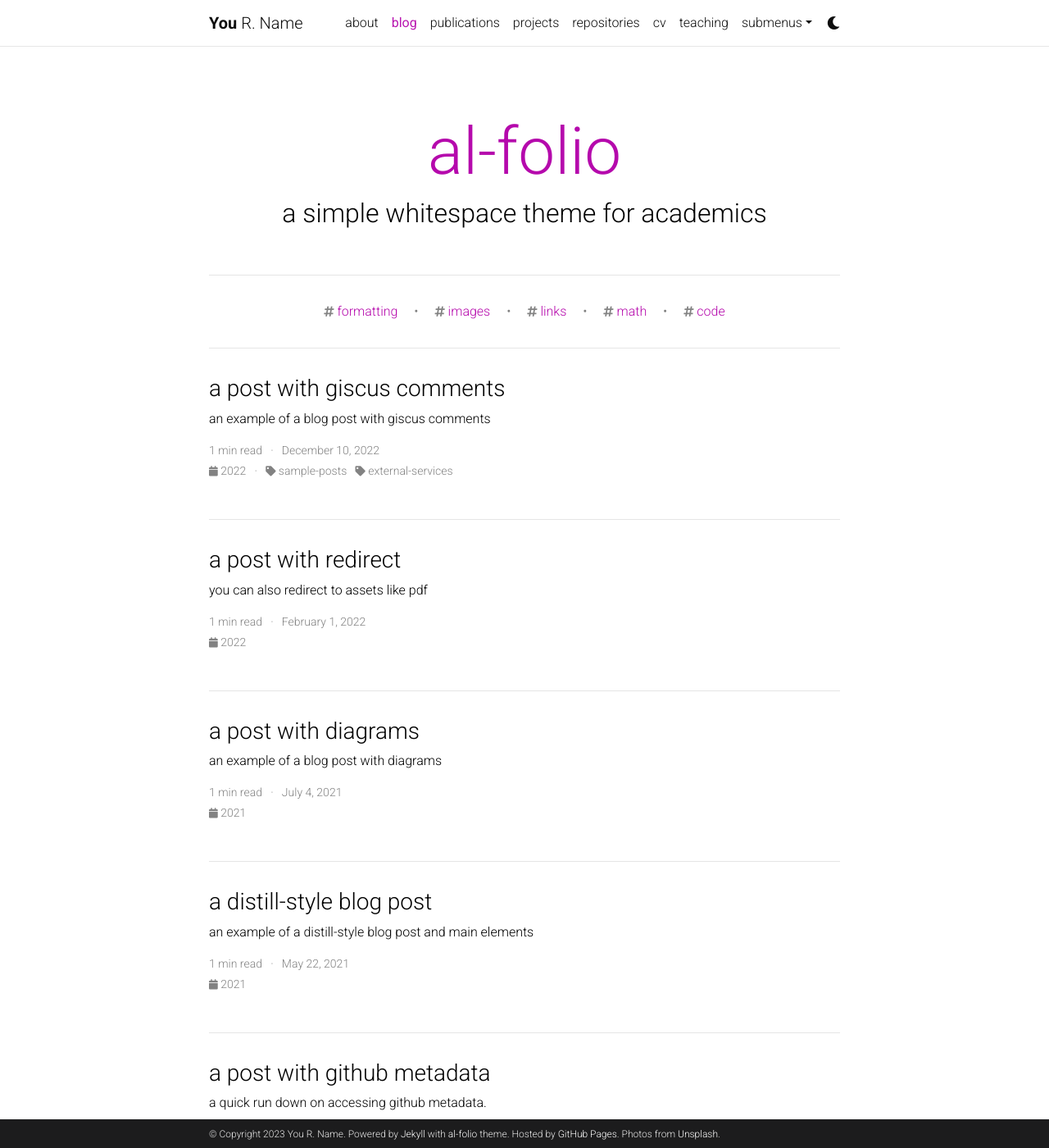
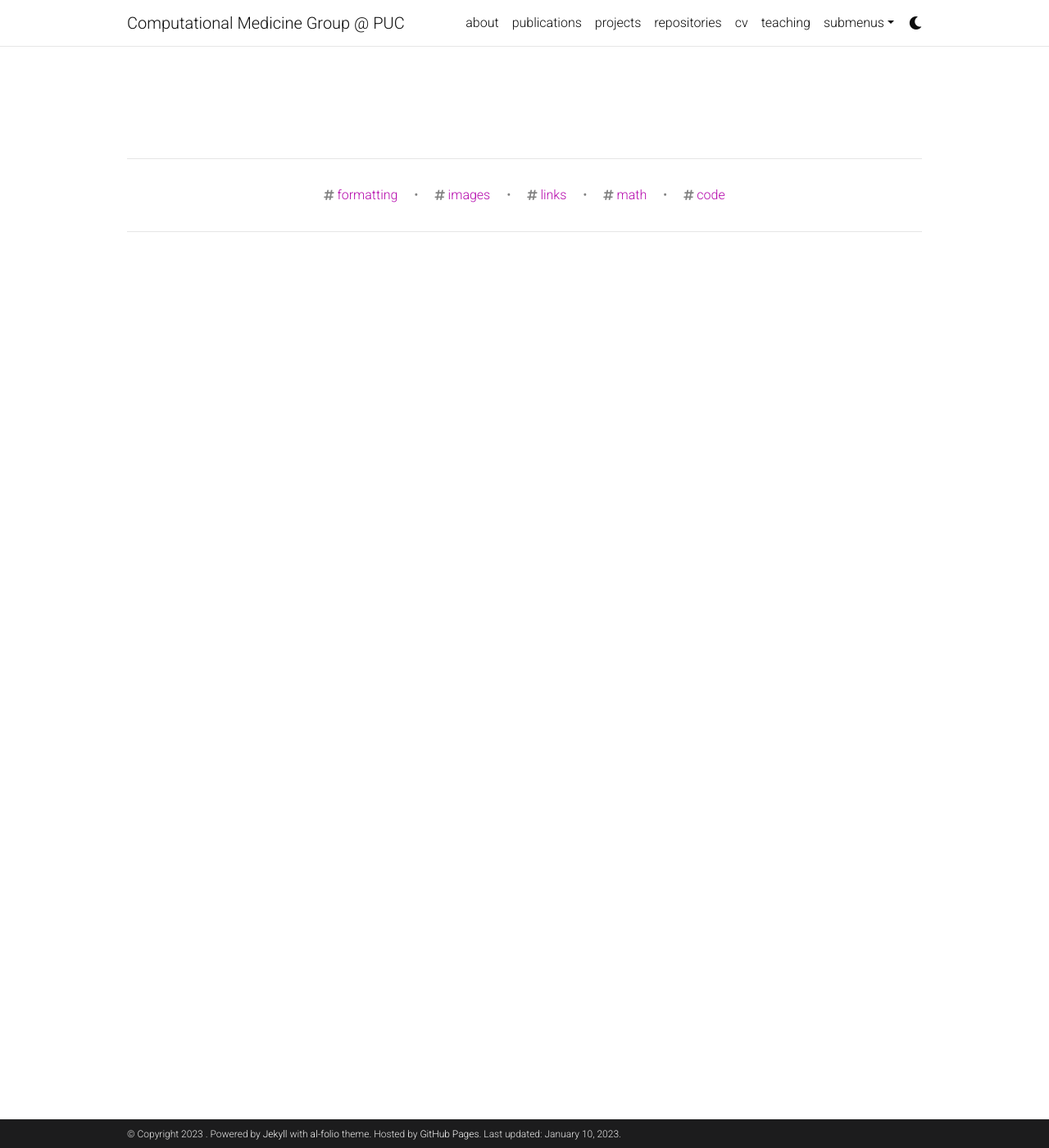
Before and after one commit to comp-medicine-uc/comp-medicine-uc.github.io, a Jekyll site: the page built from blog/index.html, in a window 1280 px wide and 1400 px high. Shown: the whole window at 82% size. Built offline with Jekyll 4.4.1, drawn with Linux system fonts in a browser that asks for light colours; the list of posts is cut into pages by our own code; comment, search, counter and statistics services are not loaded; a style sheet for code colours, icons or effects is not loaded; some of the changed lines change nothing that is shown; some of the changed text lies outside the part shown.

Commit message:
first config commit

```diff
--- a/_config.yml
+++ b/_config.yml
@@ -2,25 +2,24 @@
 # Site settings
 # -----------------------------------------------------------------------------
 
-title: blank # the website title (if blank, full name will be used instead)
-first_name: You
-middle_name: R.
-last_name: Name
-email: you@example.com
+title: Computational Medicine Group @ PUC # the website title (if blank, full name will be used instead)
+# first_name: You
+# middle_name: R.
+# last_name: Name
+email: dhurtado@ing.puc.cl
 description: > # the ">" symbol means to ignore newlines until "footer_text:"
-  A simple, whitespace theme for academics. Based on [*folio](https://github.com/bogoli/-folio) design.
+  Research group led by Daniel E. Hurtado. Lung and heart biomechanics and biophysics for computational medicine.
 footer_text: >
   Powered by <a href="https://jekyllrb.com/" target="_blank">Jekyll</a> with <a href="https://github.com/alshedivat/al-folio">al-folio</a> theme.
   Hosted by <a href="https://pages.github.com/" target="_blank">GitHub Pages</a>.
-  Photos from <a href="https://unsplash.com" target="_blank">Unsplash</a>.
-keywords: jekyll, jekyll-theme, academic-website, portfolio-website  # add your own keywords or leave empty
+# keywords: jekyll, jekyll-theme, academic-website, portfolio-website  # add your own keywords or leave empty
 
 lang: en # the language of your site (for example: en, fr, cn, ru, etc.)
-icon: ⚛️  # the emoji used as the favicon (alternatively, provide image name in /assets/img/)
+icon: 🫁 # the emoji used as the favicon (alternatively, provide image name in /assets/img/)
 
-url: https://alshedivat.github.io # the base hostname & protocol for your site
-baseurl: /al-folio # the subpath of your site, e.g. /blog/
-last_updated: false # set to true if you want to display last updated in the footer
+url: https://comp-medicine-uc.github.io # the base hostname & protocol for your site
+baseurl: # the subpath of your site, e.g. /blog/
+last_updated: true # set to true if you want to display last updated in the footer
 impressum_path:  # set to path to include impressum link in the footer, use the same path as permalink in a page, helps to conform with EU GDPR
 
 # -----------------------------------------------------------------------------
@@ -41,7 +40,7 @@
 # will use title and url fields
 # Take a look to https://github.com/jekyll/jekyll-feed for more customization
 
-rss_icon: true
+# rss_icon: true
 
 # -----------------------------------------------------------------------------
 # Layout
@@ -51,7 +50,7 @@
 footer_fixed: true
 
 # Dimensions
-max_width: 800px
+max_width: 1000px
 
 # TODO: add layout settings (single page vs. multi-page)
 
@@ -59,107 +58,107 @@
 # Open Graph & Schema.org
 # -----------------------------------------------------------------------------
 # Display links to the page with a preview object on social media.
-serve_og_meta: false # Include Open Graph meta tags in the HTML head
-serve_schema_org: false # Include Schema.org in the HTML head
-og_image: # The site-wide (default for all links) Open Graph preview image
+# serve_og_meta: false # Include Open Graph meta tags in the HTML head
+# serve_schema_org: false # Include Schema.org in the HTML head
+# og_image: # The site-wide (default for all links) Open Graph preview image
 
 # -----------------------------------------------------------------------------
 # Social integration
 # -----------------------------------------------------------------------------
 
-github_username: # your GitHub user name
-gitlab_username: # your GitLab user name
-twitter_username: # your Twitter handle
-mastodon_username: # your mastodon instance+username in the format instance.tld/@username
-linkedin_username: # your LinkedIn user name
-telegram_username: # your Telegram user name
-scholar_userid: # your Google Scholar ID
-semanticscholar_id: # your Semantic Scholar ID
-whatsapp_number: # your WhatsApp number (full phone number in international format. Omit any zeroes, brackets, or dashes when adding the phone number in international format.)
-orcid_id: # your ORCID ID
-medium_username: # your Medium username
-quora_username: # your Quora username
-publons_id: # your ID on Publons
-research_gate_profile: # your profile on ResearchGate
-blogger_url: # your blogger URL
-work_url: # work page URL
-keybase_username: # your keybase user name
-wikidata_id: # your wikidata id
-dblp_url: # your DBLP profile url
-stackoverflow_id: # your stackoverflow id
-kaggle_id: # your kaggle id
-lastfm_id: # your lastfm id
-spotify_id: # your spotify id
-pinterest_id: # your pinterest id
-unsplash_id: # your unsplash id
-instagram_id: # your instagram id
-facebook_id: # your facebook id
-youtube_id: # your youtube channel id (youtube.com/@<youtube_id>)
-discord_id: # your discord id (18-digit unique numerical identifier)
+github_username: comp-medicine-uc # your GitHub user name
+# gitlab_username: # your GitLab user name
+# twitter_username: # your Twitter handle
+# mastodon_username: # your mastodon instance+username in the format instance.tld/@username
+# linkedin_username: # your LinkedIn user name
+# telegram_username: # your Telegram user name
+scholar_userid: NwCxlWoAAAAJ # your Google Scholar ID
+# semanticscholar_id: # your Semantic Scholar ID
+# whatsapp_number: # your WhatsApp number (full phone number in international format. Omit any zeroes, brackets, or dashes when adding the phone number in international format.)
+# orcid_id: # your ORCID ID
+# medium_username: # your Medium username
+# quora_username: # your Quora username
+# publons_id: # your ID on Publons
+# research_gate_profile: # your profile on ResearchGate
+# blogger_url: # your blogger URL
+# work_url: # work page URL
+# keybase_username: # your keybase user name
+# wikidata_id: # your wikidata id
+# dblp_url: # your DBLP profile url
+# stackoverflow_id: # your stackoverflow id
+# kaggle_id: # your kaggle id
+# lastfm_id: # your lastfm id
+# spotify_id: # your spotify id
+# pinterest_id: # your pinterest id
+# unsplash_id: # your unsplash id
+# instagram_id: # your instagram id
+# facebook_id: # your facebook id
+# youtube_id: # your youtube channel id (youtube.com/@<youtube_id>)
+# discord_id: # your discord id (18-digit unique numerical identifier)
 
-contact_note: >
-  You can even add a little note about which of these is the best way to reach you.
+# contact_note: >
+#   You can even add a little note about which of these is the best way to reach you.
 
 # -----------------------------------------------------------------------------
 # Analytics and search engine verification
 # -----------------------------------------------------------------------------
 
-google_analytics:  # your Goole Analytics measurement ID (format: G-XXXXXXXXXX)
-panelbear_analytics:  # panelbear analytics site ID (format: XXXXXXXXX)
+# google_analytics:  # your Goole Analytics measurement ID (format: G-XXXXXXXXXX)
+# panelbear_analytics:  # panelbear analytics site ID (format: XXXXXXXXX)
 
-google_site_verification:  # your google-site-verification ID (Google Search Console)
-bing_site_verification:  # out your bing-site-verification ID (Bing Webmaster)
+# google_site_verification:  # your google-site-verification ID (Google Search Console)
+# bing_site_verification:  # out your bing-site-verification ID (Bing Webmaster)
 
 # -----------------------------------------------------------------------------
 # Blog
 # -----------------------------------------------------------------------------
 
-blog_name: al-folio # blog_name will be displayed in your blog page
-blog_nav_title: blog # your blog must have a title for it to be displayed in the nav bar
-blog_description: a simple whitespace theme for academics
-permalink: /blog/:year/:title/
+# blog_name: Computational Medicine UC # blog_name will be displayed in your blog page
+# # blog_nav_title: blog # your blog must have a title for it to be displayed in the nav bar
+# blog_description: Biomechanics and biophysics
+# permalink: /news/:year/:title/
 
 # Pagination
-pagination:
-  enabled: true
+# pagination:
+#   enabled: true
 
 # Giscus comments (RECOMMENDED)
 # Follow instructions on https://giscus.app/ to setup for your repo to fill out
 # the information below.
-giscus:
-  repo: alshedivat/al-folio      # <your-github-user-name>/<your-github-repo-name>
-  repo_id: MDEwOlJlcG9zaXRvcnk2MDAyNDM2NQ==
-  category: Comments             # name of the category under which discussions will be created
-  category_id: DIC_kwDOA5PmLc4CTBt6
-  mapping: title                 # identify discussions by post title
-  strict: 1                      # use strict identification mode
-  reactions_enabled: 1           # enable (1) or disable (0) emoji reactions
-  input_position: bottom         # whether to display input form below (bottom) or above (top) the comments
-  theme: preferred_color_scheme  # name of the color scheme (preferred works well with al-folio light/dark mode)
-  emit_metadata: 0
-  lang: en
+# giscus:
+#   repo: alshedivat/al-folio      # <your-github-user-name>/<your-github-repo-name>
+#   repo_id: MDEwOlJlcG9zaXRvcnk2MDAyNDM2NQ==
+#   category: Comments             # name of the category under which discussions will be created
+#   category_id: DIC_kwDOA5PmLc4CTBt6
+#   mapping: title                 # identify discussions by post title
+#   strict: 1                      # use strict identification mode
+#   reactions_enabled: 1           # enable (1) or disable (0) emoji reactions
+#   input_position: bottom         # whether to display input form below (bottom) or above (top) the comments
+#   theme: preferred_color_scheme  # name of the color scheme (preferred works well with al-folio light/dark mode)
+#   emit_metadata: 0
+#   lang: en
 
 # Disqus comments (DEPRECATED)
-disqus_shortname: al-folio # put your disqus shortname
+# disqus_shortname: al-folio # put your disqus shortname
 # https://help.disqus.com/en/articles/1717111-what-s-a-shortname
 
 # External sources.
 # If you have blog posts published on medium.com or other exteranl sources,
 # you can display them in your blog by adding a link to the RSS feed.
-external_sources:
-  - name: medium.com
-    rss_url: https://medium.com/@al-folio/feed
+# external_sources:
+#   - name: medium.com
+#     rss_url: https://medium.com/@al-folio/feed
 
 # -----------------------------------------------------------------------------
 # Collections
 # -----------------------------------------------------------------------------
 
 collections:
-  news:
-    defaults:
-      layout: post
-    output: true
-    permalink: /news/:path/
+  # news:
+  #   defaults:
+  #     layout: post
+  #   output: true
+  #   permalink: /news/:path/
   projects:
     output: true
     permalink: /projects/:path/
@@ -250,8 +249,8 @@
 
 scholar:
 
-  last_name: [Einstein]
-  first_name: [Albert, A.]
+  last_name: [Hurtado]
+  first_name: [Daniel E.]
 
   style: apa
   locale: en
@@ -281,7 +280,7 @@
 filtered_bibtex_keywords: [abbr, abstract, arxiv, bibtex_show, html, pdf, selected, supp, blog, code, poster, slides, website, preview, altmetric]
 
 # Maximum number of authors to be shown for each publication (more authors are visible on click)
-max_author_limit: 3  # leave blank to always show all authors
+max_author_limit:  # leave blank to always show all authors
 more_authors_animation_delay: 10  # more authors are revealed on click using animation; smaller delay means faster animation
 
 
```
